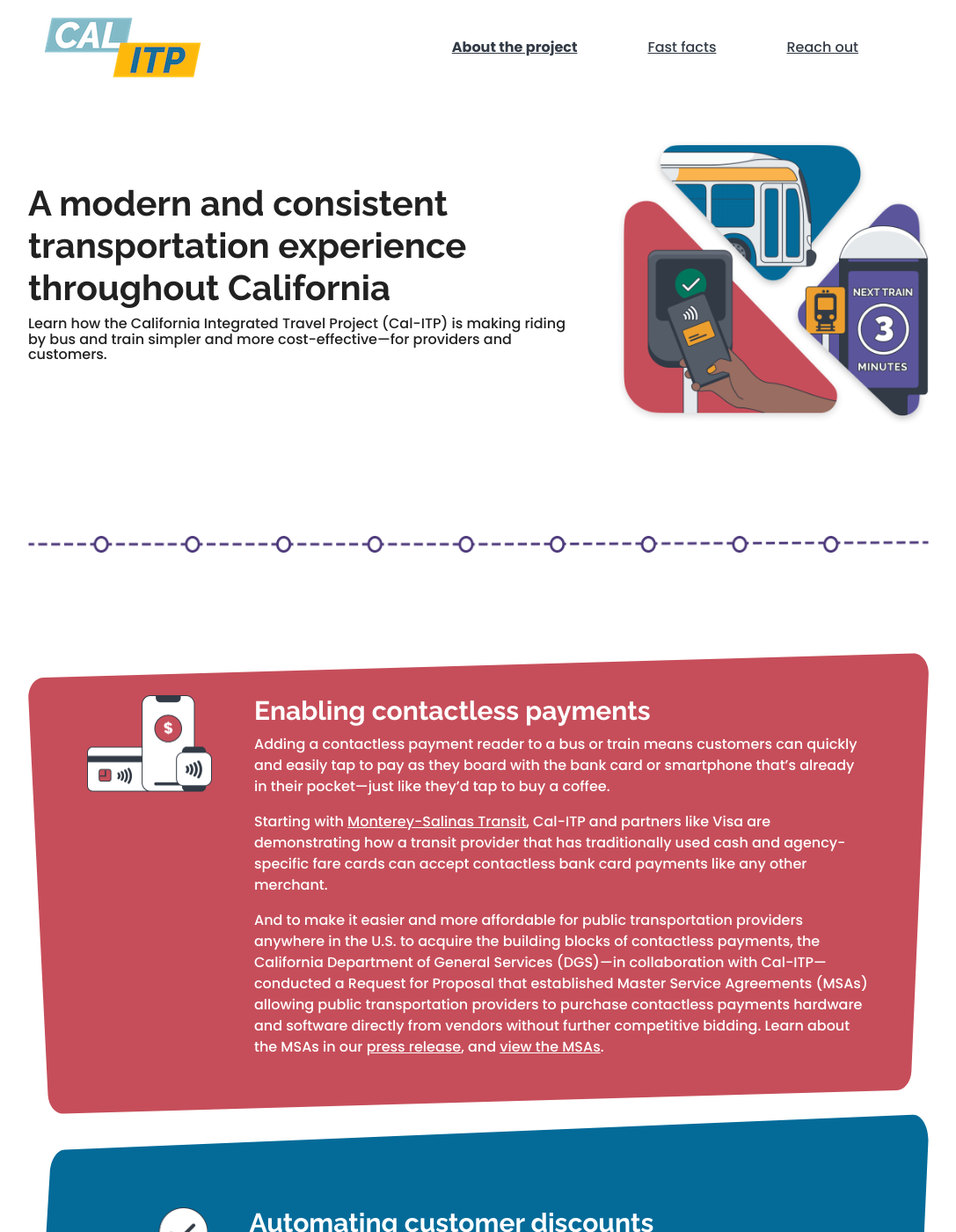
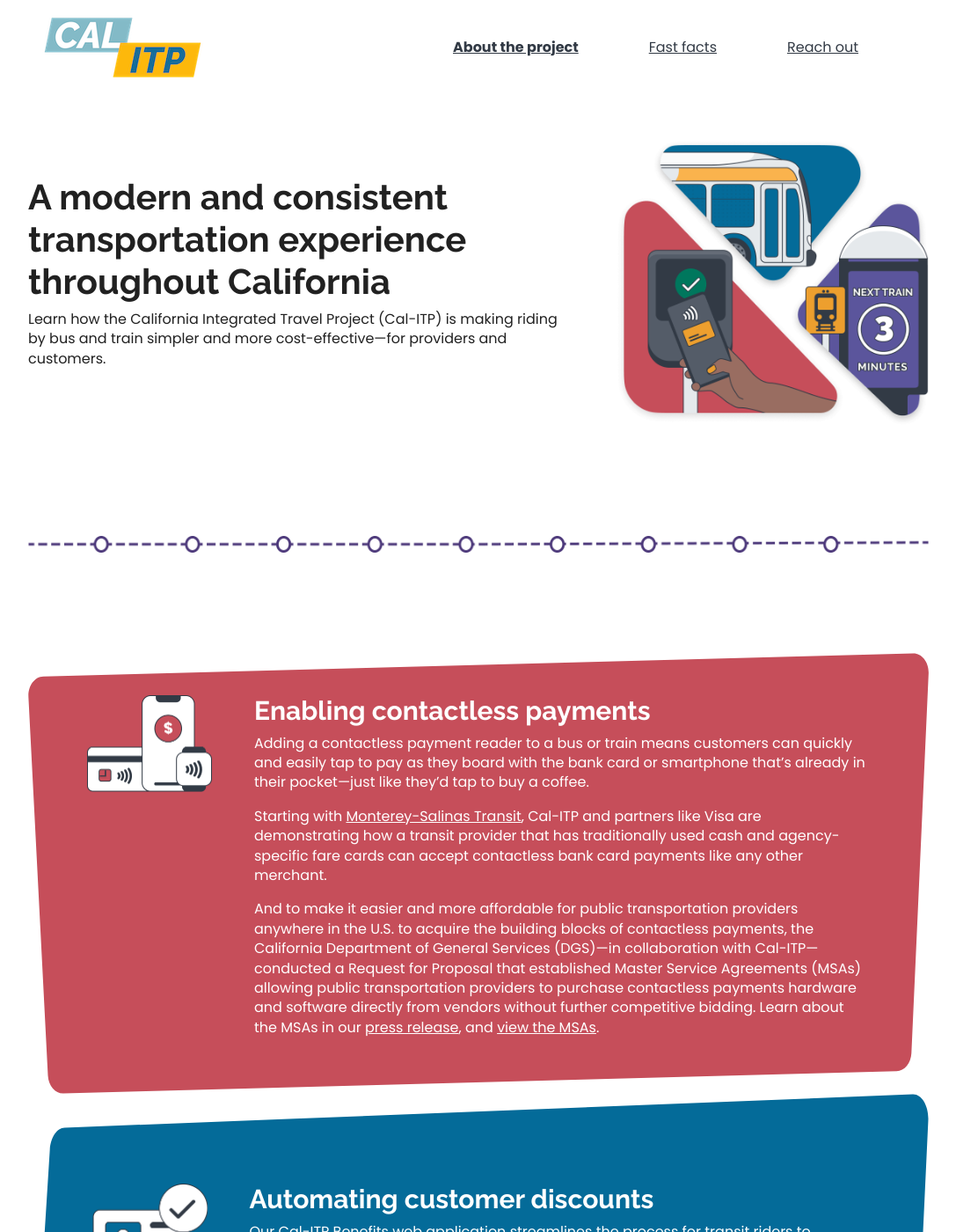
Before and after one commit to cal-itp/calitp.org, a Jekyll site: the page built from src/index.html, in a window 1280 px wide and 1400 px high. Shown: the whole window at 88% size, without its empty margins (96-1183 px from the left). Built offline with Jekyll 4.4.1, drawn with Linux system fonts in a browser that asks for light colours.

Commit message:
style(hero): fix p styles to match new design
styles are also applicable to a and li elements

```diff
--- a/_config.yml
+++ b/_config.yml
@@ -1,7 +1,7 @@
 analytics: "G-VCVX2DGPPN"
 domain: "www.calitp.org"
 description: "A state government initiative, Cal-ITP is making riding by rail and bus simpler and more cost-effective—for California transit providers and riders."
-google_fonts: "https://fonts.googleapis.com/css2?family=Poppins:wght@500;700&family=Raleway:wght@700&display=swap"
+google_fonts: "https://fonts.googleapis.com/css2?family=Poppins:wght@400;700&family=Raleway:wght@700&display=swap"
 source: ./src
 title: "Cal-ITP: California Integrated Travel Project"
 url: "https://www.calitp.org"
--- a/src/stylesheets/main.css
+++ b/src/stylesheets/main.css
@@ -30,6 +30,8 @@
 li {
   font-family: "Poppins", sans-serif;
   color: #212121;
+  font-size: 16px;
+  line-height: 140%;
 }
 
 picture.railway img {
```
